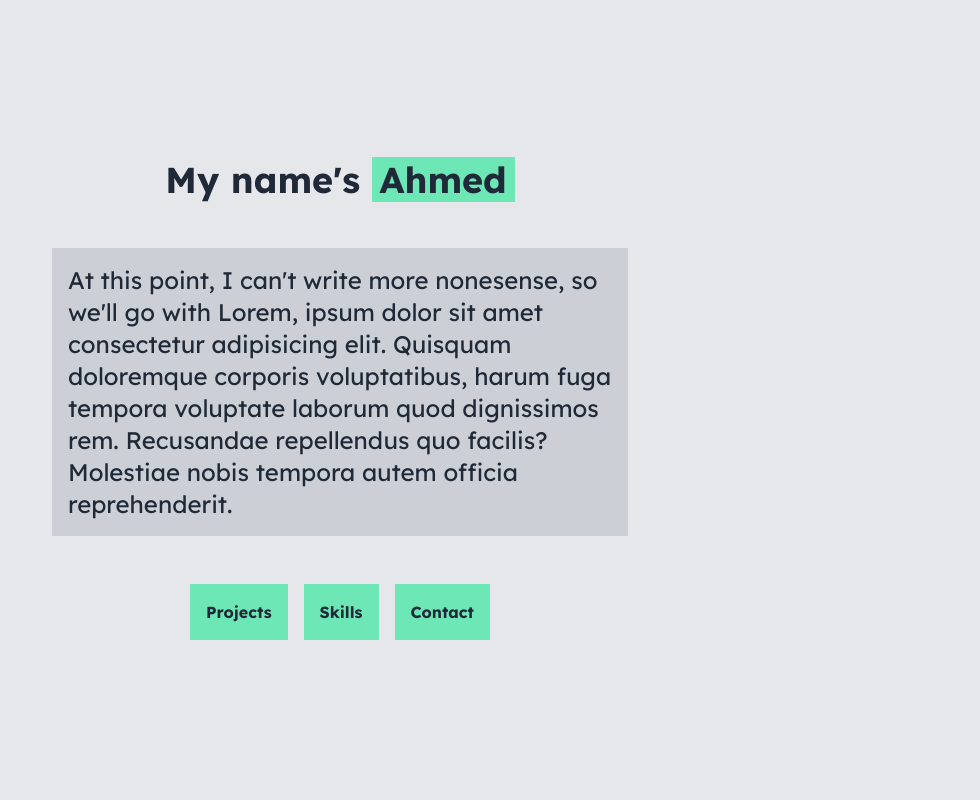
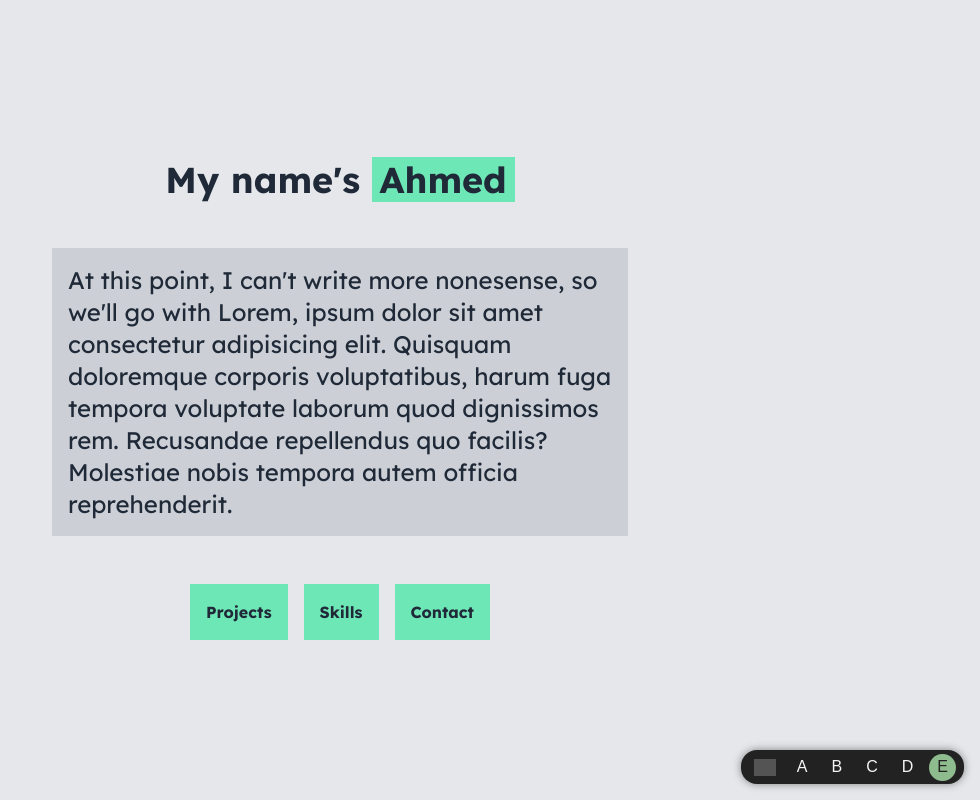
Before and after one commit to ahme-dev/portfolio-green, a Vue app: page / in a window 1280 px wide. Shown: the top 800 px of the page, without its empty margins (300-1280 px from the left). Built offline with nearby package versions, Linux system fonts and the light colour scheme; grey boxes are pictures that could not be loaded.

Commit message:
feat: add version switcher

```diff
--- a/src/App.vue
+++ b/src/App.vue
@@ -1,5 +1,6 @@
 <script setup lang="ts">
   import Card from "./Card.vue";
+  import Version from "./Version.vue";
 </script>
 
 <template>
@@ -111,5 +112,7 @@
       >
     </footer>
     <!-- Footer End -->
+    <!-- Version Switcher -->
+    <Version></Version>
   </div>
 </template>
--- /dev/null
+++ b/src/Version.vue
@@ -0,0 +1,60 @@
+<script setup lang="ts"></script>
+
+<template>
+  <div class="version">
+    <img
+      src="https://img.icons8.com/ios-filled/100/000000/paint.png"
+      alt="brush icon"
+    />
+    <a class="vlink" href="https://ahmed.systems"> A </a>
+    <a class="vlink" href="https://b.ahmed.systems"> B </a>
+    <a class="vlink" href="https://c.ahmed.systems"> C </a>
+    <a class="vlink" href="https://d.ahmed.systems"> D </a>
+    <a class="selected" href="https://e.ahmed.systems"> E </a>
+  </div>
+</template>
+
+<style scoped>
+  .version,
+  .version * {
+    font-family: sans-serif;
+  }
+  .version {
+    position: fixed;
+    bottom: 1rem;
+    right: 1rem;
+    display: flex;
+    align-items: center;
+    justify-content: center;
+    gap: 0.5rem;
+    background-color: #222;
+    color: whitesmoke;
+    box-shadow: 0px 0px 8px gray;
+    border-radius: 1rem;
+    padding: 0.2rem 0.5rem;
+  }
+  .version > .vlink,
+  .version > .selected {
+    display: flex;
+    justify-content: center;
+    align-items: center;
+    text-decoration: none;
+    border-radius: 50%;
+    padding: 0.1rem 0.5rem;
+  }
+  .version > .selected {
+    background-color: darkseagreen;
+    cursor: default;
+    color: #222;
+  }
+  .version > .vlink:hover {
+    background-color: darkgray;
+    color: #222;
+  }
+  .version > img {
+    padding: 0.3rem;
+    width: 2rem;
+    filter: invert(1);
+    opacity: 0.8;
+  }
+</style>
```
